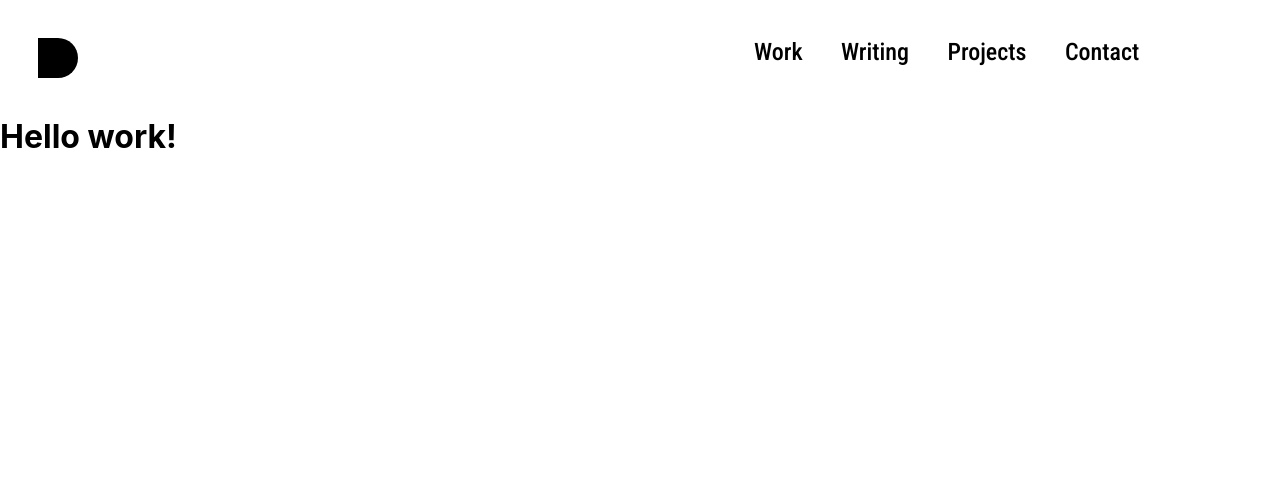
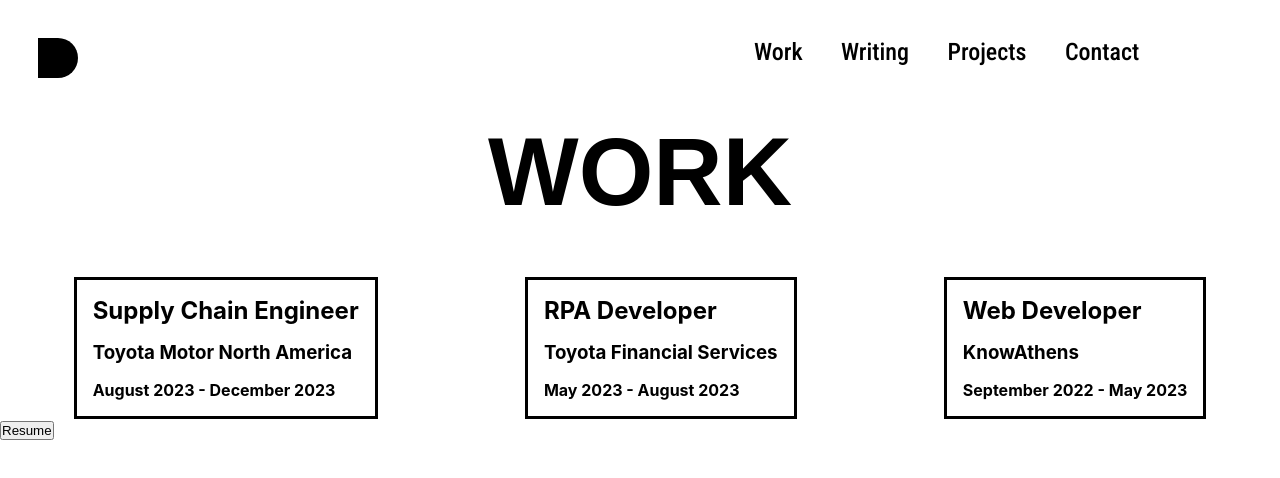
Before and after one commit to EL132/new-website, a React (Create React App) app: page /work in a window 1280 px wide. Shown: the top 478 px of the page. Built offline with nearby package versions, Linux system fonts and the light colour scheme; a web font is replaced by a local one.

Commit message:
Begin work page

```diff
--- a/src/components/NavigationBar.js
+++ b/src/components/NavigationBar.js
@@ -20,9 +20,9 @@ function NavigationBar() {
                 <Link to='/projects' className='link'>
                     Projects
                 </Link>
-                <Link to='/contact' className='link'>
+                <a target='_blank' rel='noopener noreferrer' className='link' href="https://www.linkedin.com/in/elias-lind-431546221/">
                     Contact
-                </Link>
+                </a>
             </div>
         </div>
     );
--- /dev/null
+++ b/src/components/WorkBox.js
@@ -0,0 +1,15 @@
+import React from 'react';
+import './component-styles/WorkBox.css';
+
+
+function WorkBox ({ company, title, time }) {
+    return (
+        <div className='work-box-container'>
+            <h2 className='work-title'>{title}</h2>
+            <h3 className='work-company'>{company}</h3>
+            <h4 className='work-time'>{time}</h4>
+        </div>
+    );
+}
+
+export default WorkBox;
--- /dev/null
+++ b/src/components/component-styles/WorkBox.css
@@ -0,0 +1,8 @@
+.work-box-container {
+    display: flex;
+    flex-direction: column;
+    color: black;
+    gap: 2vh;
+    padding: 2vh;
+    border: 3px solid black;
+}
--- a/src/pages/Home.js
+++ b/src/pages/Home.js
@@ -1,8 +1,12 @@
-import React from 'react';
+import React, { useEffect } from 'react';
 import './styles/Home.css';
 import { text_blurbs } from '../text/homeText';
 
 function Home () {
+    useEffect(() => {
+        document.title = 'Elias Lind';
+    }, []);
+
     return (
         <div className='home-container'>
             <div className='top'>
--- a/src/pages/Projects.js
+++ b/src/pages/Projects.js
@@ -1,10 +1,14 @@
-import React, { useState } from 'react';
+import React, { useState, useEffect } from 'react';
 import './styles/Projects.css';
 import { text_blurbs } from '../text/projectText';
 import ProjectBox from '../components/ProjectBox';
 
 
 function Projects () {
+    useEffect(() => {
+        document.title = 'Projects';
+    }, []);
+
     const [isModalOpen, setModalOpen] = useState(false);
 
     const openModal = () => {
--- a/src/pages/Work.js
+++ b/src/pages/Work.js
@@ -1,12 +1,27 @@
 import './styles/Work.css';
-import React from 'react';
-
-// Figma file 1.1
+import React, { useEffect } from 'react';
+import WorkBox from '../components/WorkBox';
 
 function Work () {
+    useEffect(() => {
+        document.title = 'Work';
+    }, []);
+
     return (
         <div>
-            <h1>Hello work!</h1>
+            <div className='title-font-container'>
+                <h1 className='title-font'>WORK</h1>
+            </div>
+            <div className='work-container'>
+                <WorkBox company='KnowAthens' title='Web Developer' time='September 2022 - May 2023'/>
+                <WorkBox company='Toyota Financial Services' title='RPA Developer' time='May 2023 - August 2023'/>
+                <WorkBox company='Toyota Motor North America' title='Supply Chain Engineer' time='August 2023 - December 2023'/>
+            </div>
+            <div className='resume-container'>
+                <a href='https://drive.google.com/file/d/1NdEyEVinNChIxnBodFEeq4E_2_rjHBgK/view?usp=sharing' target='_blank' rel='noreferrer'>
+                    <button className='resume-button'>Resume</button>
+                </a>
+            </div>
         </div>
     );
 }
--- a/src/pages/Writing.js
+++ b/src/pages/Writing.js
@@ -1,8 +1,12 @@
-import React from 'react';
+import React, { useEffect } from 'react';
 import './styles/Writing.css';
 import WritingBlock from '../components/WritingBlock';
 
 function Writing () {
+    useEffect(() => {
+        document.title = 'Writing';
+    }, []);
+
     return (
         <div>
             <div className='title-font-container'>
--- a/src/pages/styles/Home.css
+++ b/src/pages/styles/Home.css
@@ -44,10 +44,10 @@
 
 .bottom {
     display: flex;
-    height: 54vh;
+    margin-top: 5vh;
+    height: 50vh;
     flex-direction: row;
-    gap: 3vw;
-    justify-content: center;
+    justify-content: space-around;
     align-items: bottom;
 }
 
--- a/src/pages/styles/Work.css
+++ b/src/pages/styles/Work.css
@@ -0,0 +1,6 @@
+.work-container {
+    display: flex;
+    flex-direction: row-reverse;
+    align-items: center;
+    justify-content: space-around;
+}
```
Also changed, not shown: 1 other file (tests, documents, lock files or other folders).
